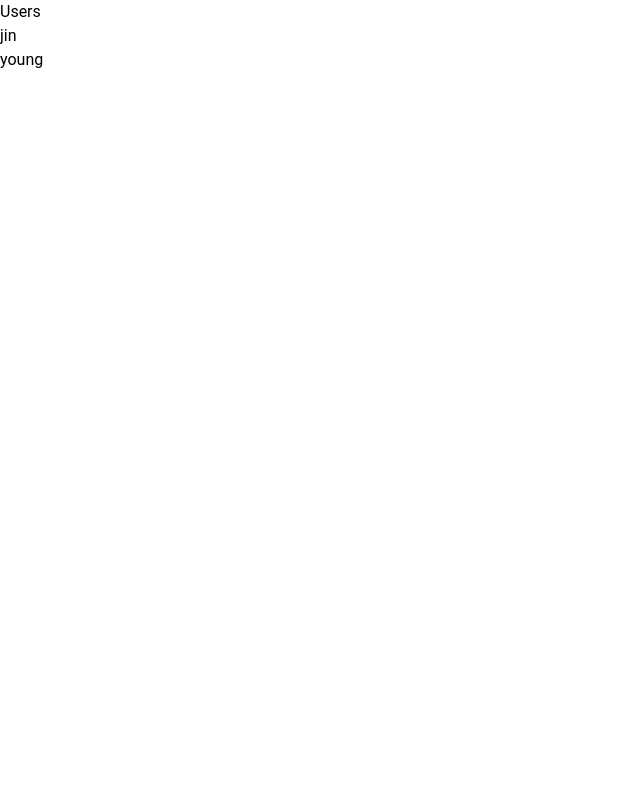
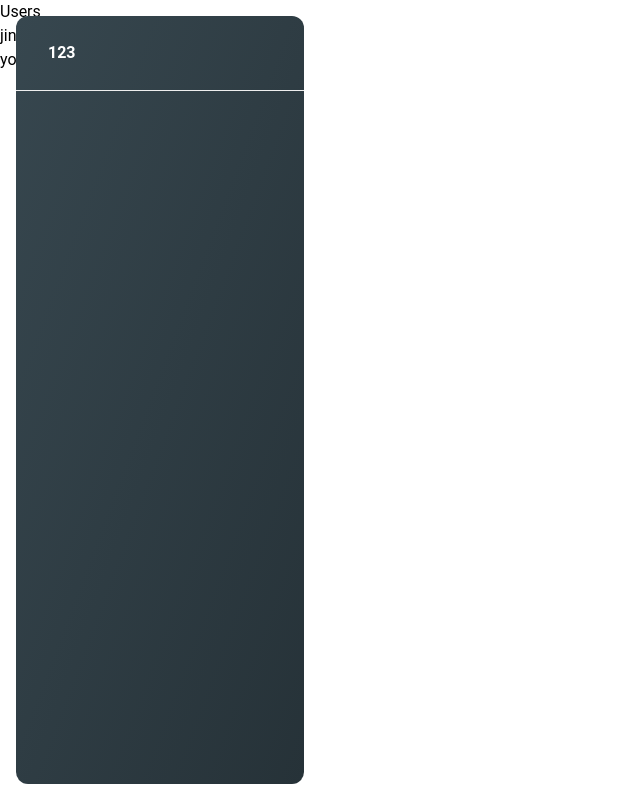
Before and after one commit to jinyoung4478/init-react-ts, a React (Vite) app: page / in a window 1280 px wide. Shown: the whole page, without its empty margins (0-640 px from the left). Built offline with nearby package versions, Linux system fonts and the light colour scheme.

Commit message:
사이드 네비게이션 추가

```diff
--- a/src/Root.tsx
+++ b/src/Root.tsx
@@ -1,8 +1,10 @@
 import { Outlet } from 'react-router-dom';
+import { Sidenav } from '@/components/Sidenav';
 
 function Root() {
    return (
       <>
+         <Sidenav />
          <Outlet context={{ darkMode: true }} />
       </>
    );
--- /dev/null
+++ b/src/components/Sidenav.tsx
@@ -0,0 +1,18 @@
+import { Link, NavLink } from 'react-router-dom';
+import { XMarkIcon } from '@heroicons/react/24/outline';
+import { Avatar, Button, IconButton, Typography } from '@material-tailwind/react';
+
+export function Sidenav() {
+   return (
+      <aside
+         className={`bg-gradient-to-br from-blue-gray-800 to-blue-gray-900 fixed inset-0 z-50 my-4 ml-4 h-[calc(100vh-32px)] w-72 rounded-xl transition-transform duration-300 xl:translate-x-0`}>
+         <div className={`relative border-b`}>
+            <Link to="/" className="flex items-center gap-4 py-6 px-8">
+               <Typography variant="h6" color={'white'}>
+                  123
+               </Typography>
+            </Link>
+         </div>
+      </aside>
+   );
+}
```
